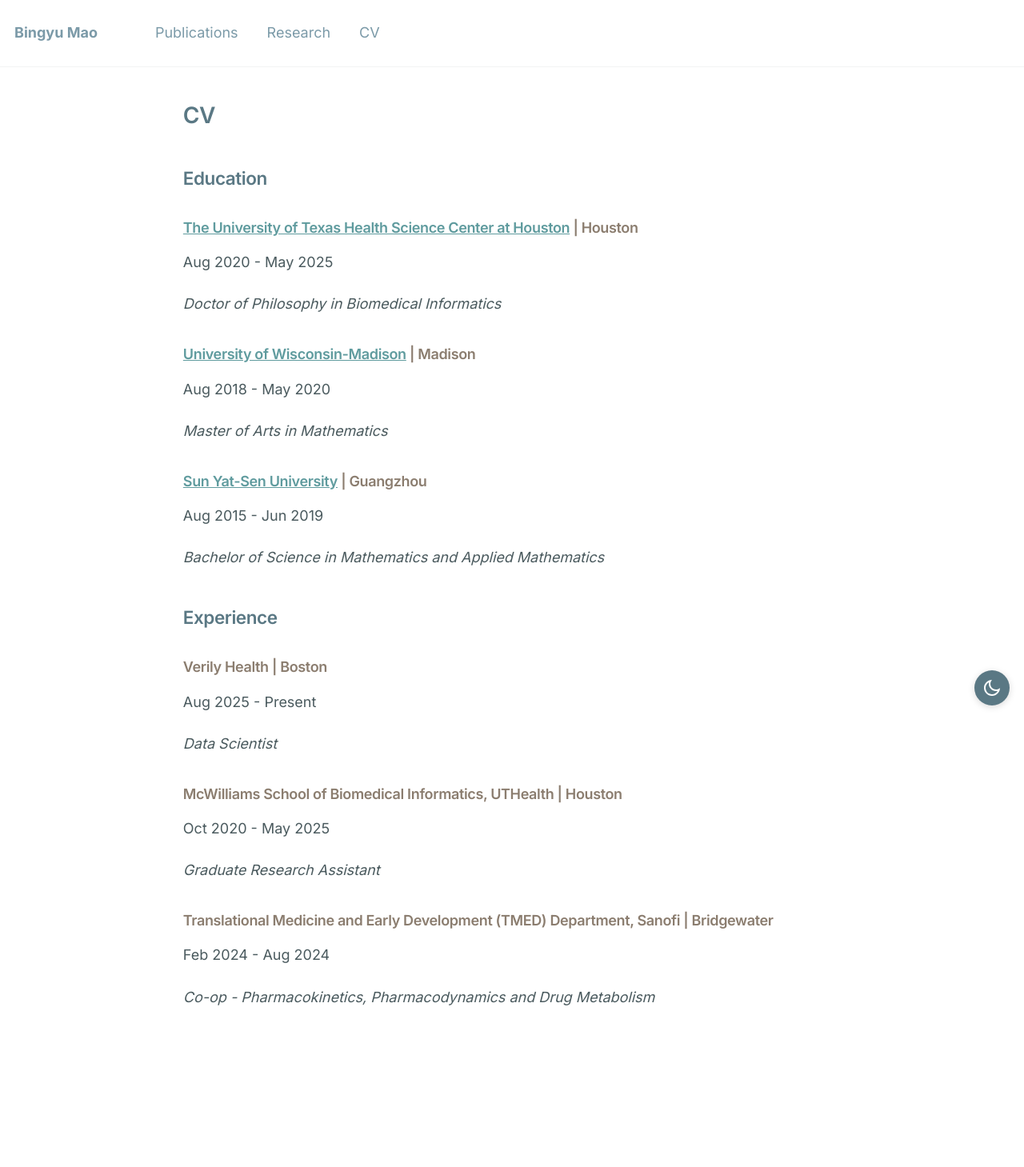
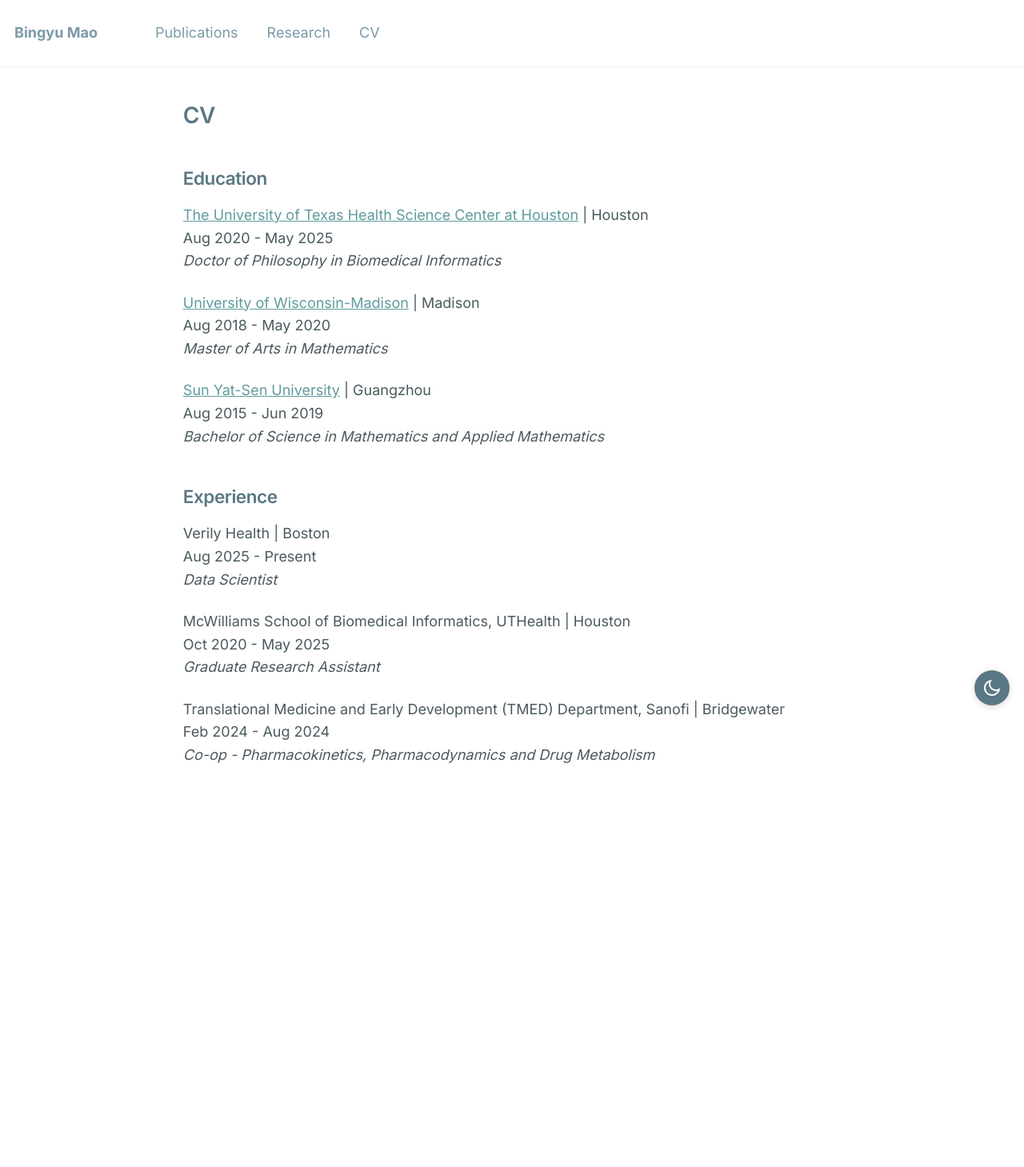
Before and after one commit to BingyuMao/BingyuMao.github.io, a Jekyll site: the page built from _pages/cv.md, in a window 1280 px wide. Shown: the whole page at 80% size. Built offline with Jekyll 4.4.1, drawn with Linux system fonts in a browser that asks for light colours; after the commit the page ends 1157 px from its top, so only the background shows below that.

Commit message:
Improve spacing and formatting consistency across pages
- Reduce line spacing within publication/presentation entries for more compact display
- Use two-space line breaks to keep title, authors, and journal on consecutive lines
- Maintain separation between entries with blank lines
- Remove ### headings from CV page to match font size with other pages
- Apply consistent formatting across publications, research, and CV pages

Co-Authored-By: Claude Sonnet 4.5 <noreply@anthropic.com>

```diff
--- a/_pages/cv.md
+++ b/_pages/cv.md
@@ -10,42 +10,28 @@ redirect_from:
 
 ## Education
 
-### [The University of Texas Health Science Center at Houston](https://www.uth.edu/) | Houston
-
+[The University of Texas Health Science Center at Houston](https://www.uth.edu/) | Houston
 Aug 2020 - May 2025
-
 *Doctor of Philosophy in Biomedical Informatics*
 
-
-### [University of Wisconsin-Madison](https://www.wisc.edu/) | Madison
-
+[University of Wisconsin-Madison](https://www.wisc.edu/) | Madison
 Aug 2018 - May 2020
-
 *Master of Arts in Mathematics*
 
-### [Sun Yat-Sen University](https://www.sysu.edu.cn/sysuen/) | Guangzhou
-
+[Sun Yat-Sen University](https://www.sysu.edu.cn/sysuen/) | Guangzhou
 Aug 2015 - Jun 2019
-
 *Bachelor of Science in Mathematics and Applied Mathematics*
-
 
 ## Experience
 
-### Verily Health | Boston
-
+Verily Health | Boston
 Aug 2025 - Present
-
 *Data Scientist*
 
-### McWilliams School of Biomedical Informatics, UTHealth | Houston
-
+McWilliams School of Biomedical Informatics, UTHealth | Houston
 Oct 2020 - May 2025
-
 *Graduate Research Assistant*
 
-### Translational Medicine and Early Development (TMED) Department, Sanofi | Bridgewater
-
+Translational Medicine and Early Development (TMED) Department, Sanofi | Bridgewater
 Feb 2024 - Aug 2024
-
 *Co-op - Pharmacokinetics, Pharmacodynamics and Drug Metabolism*
```
Also changed, not shown: _pages/publications.md (+0 -15 lines), _pages/research.md (+0 -20 lines).
